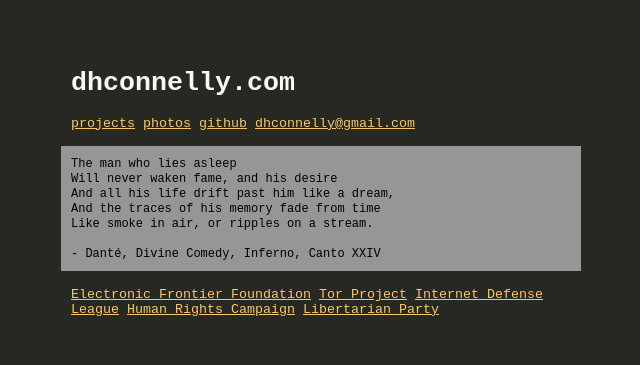
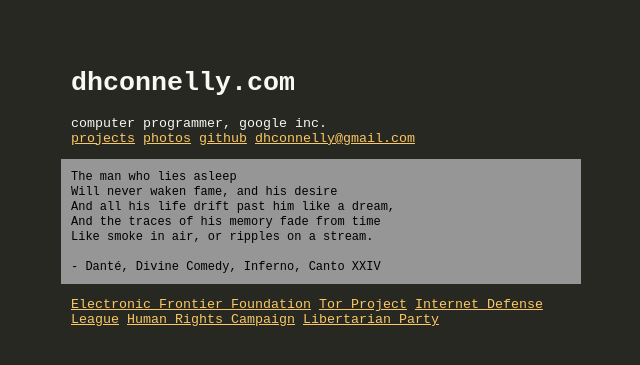
Before and after one commit to dhconnelly/dhconnelly.github.io, a Jekyll site: the page built from index.html, in a window 1280 px wide. Shown: the top 365 px of the page, without its empty margins (319-959 px from the left). Built offline with Jekyll 4.4.1, drawn with Linux system fonts in a browser that asks for light colours; some web fonts are replaced.

Commit message:
Update index.html

```diff
--- a/index.html
+++ b/index.html
@@ -5,6 +5,7 @@
 
 <header>
   <h1>dhconnelly.com</h1>
+  <summary>computer programmer, google inc.</summary>
     <a href="/projects">projects</a>
     <a href="/photos">photos</a>
     <a href="https://github.com/dhconnelly">github</a>
@@ -12,9 +13,6 @@
 </header>
 
 <section class="main-section" id="quote">
-  <header>
-    <h3></h3>
-  </header>
   <pre><code>The man who lies asleep
 Will never waken fame, and his desire
 And all his life drift past him like a dream,
@@ -25,9 +23,6 @@
 </section>
 
 <section class="main-section" id="causes">
-  <header>
-    <h3></h3>
-  </header>
   <a href="https://www.eff.org">Electronic Frontier Foundation</a>
   <a href="https://www.torproject.org">Tor Project</a>
   <a href="http://internetdefenseleague.org">Internet Defense League</a>
```
